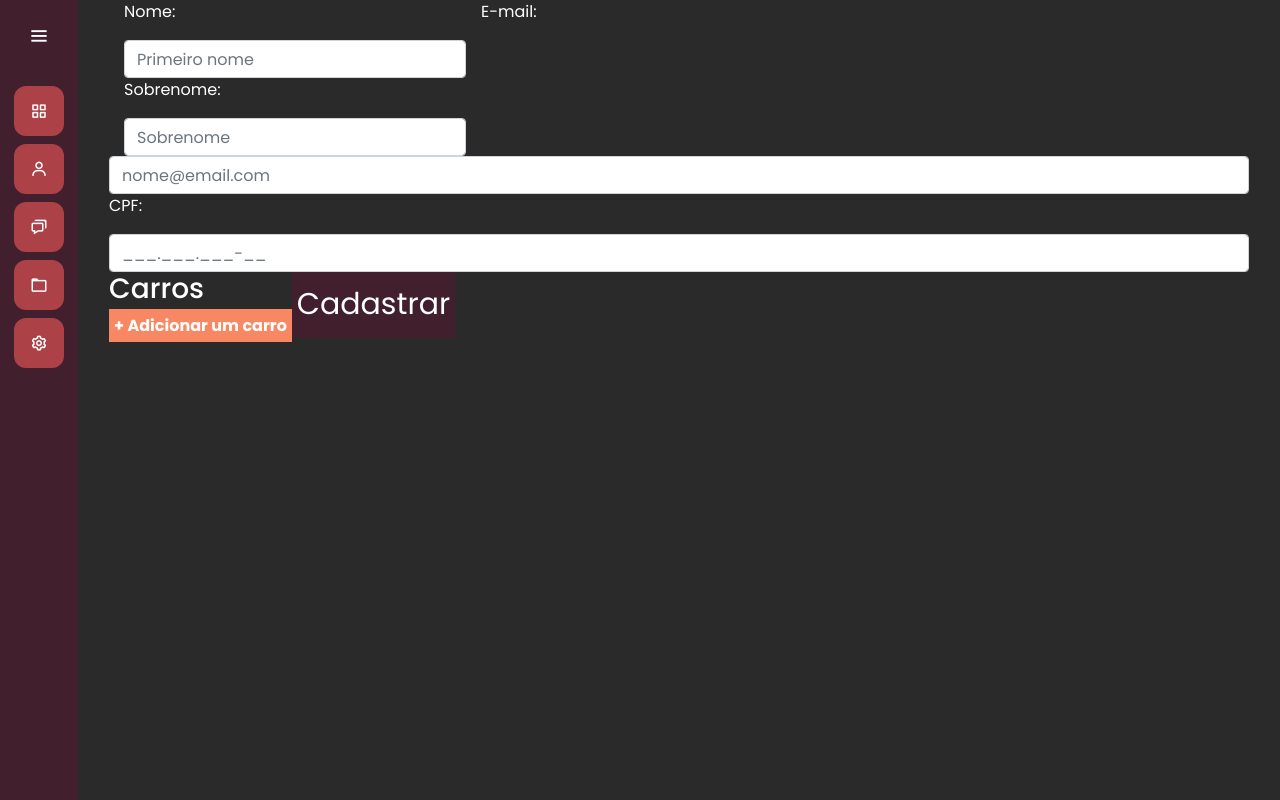
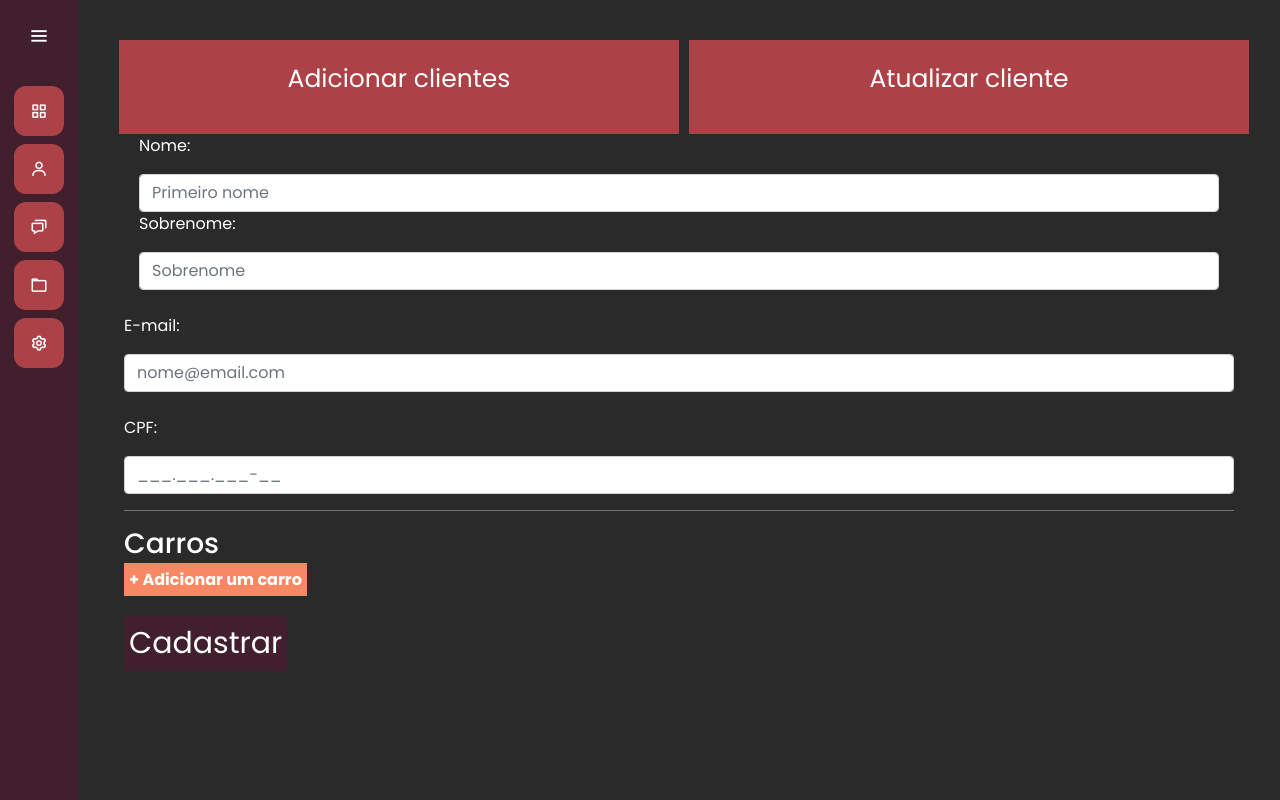
Before and after one commit to EvertonEspedito/lavaJatoDjango, a Django app: template clientes/templates/clientes.html in a window 1280 px wide. Run offline with Django 5.2, Linux system fonts and the light colour scheme; the template is opened without the code that fills it, so the values that code supplies are empty; parts of the project's set-up code (start-up, migrations or seed data) failed here and were passed over.

Commit message:
Update clientes.html

```diff
--- a/clientes/templates/clientes.html
+++ b/clientes/templates/clientes.html
@@ -1,4 +1,4 @@
-{%extends "base.html" %}
+{% extends "base.html" %}
 {% load static %}
 
 {% block 'head' %}
@@ -9,6 +9,15 @@
 <div class="container">
     <div class="row">
 
+        <div class="col-md card-dashboard">
+            <p class="text-card">Adicionar clientes</p>
+        </div>
+
+        <div class="col-md card-dashboard">
+            <p class="text-card">Atualizar cliente</p>
+        </div>
+
+    </div>
     <div class="adicionar-cliente">
         <form action="{% url "row">
                 <div class="col-md">
@@ -43,8 +52,6 @@
         </form>
 
     </div>
-
-    </div>
 </div>
 
 {% endblock %}
```
Lines whose indentation alone changed are shown as unchanged.
